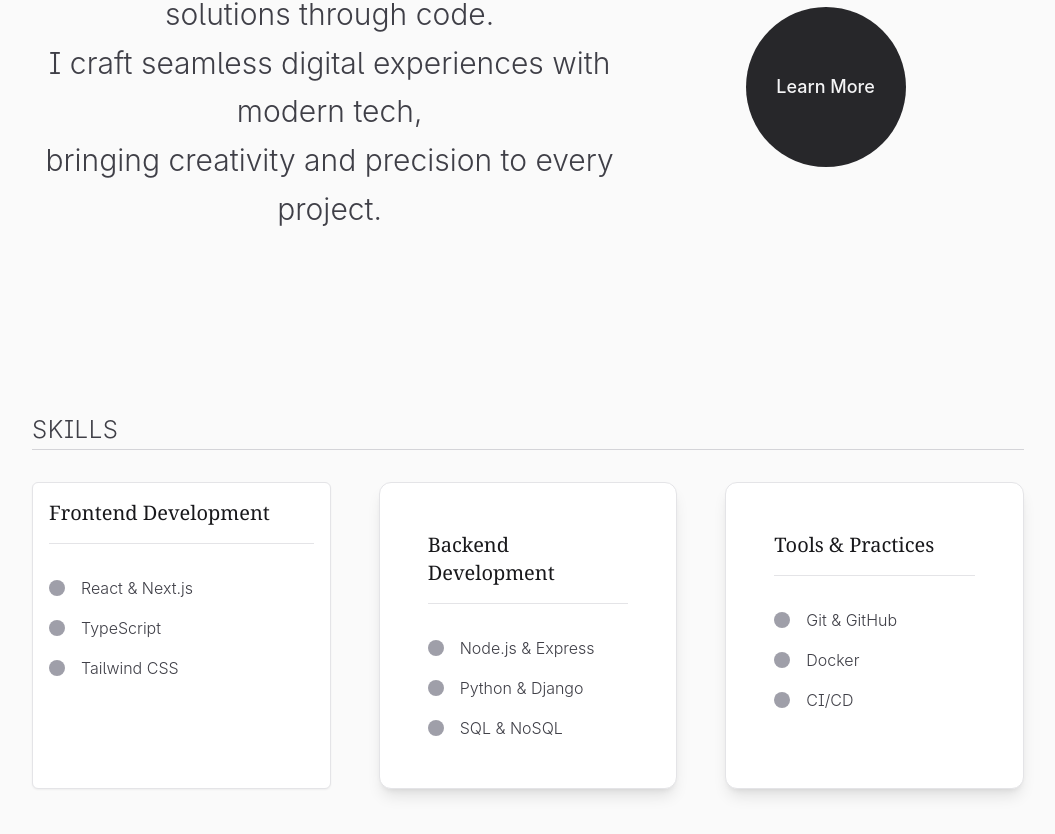
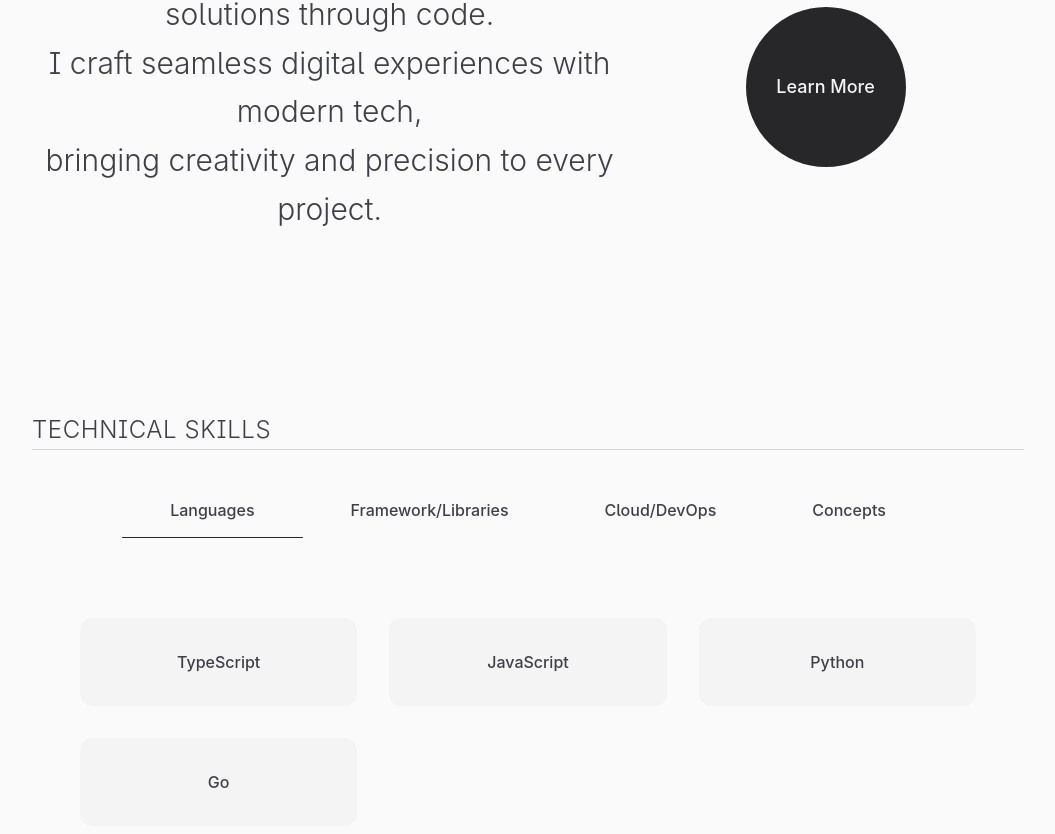
Before and after one commit to Rasil07/personal-portfolio, a Next.js app: page / in a window 1280 px wide. Shown: the part 1083-1917 px from the top of the page, without its empty margins (112-1167 px from the left). Built offline with nearby package versions, Linux system fonts and the light colour scheme.

Commit message:
added technical lists

```diff
--- a/src/Components/LandingSection.tsx
+++ b/src/Components/LandingSection.tsx
@@ -1,11 +1,11 @@
 "use client";
 
-import { motion } from "motion/react";
+import { AnimatePresence, motion } from "motion/react";
 import { useEffect, useState } from "react";
 
 export default function LandingSection() {
   const [scrollX, setScrollX] = useState(0);
-
+  const [activeTab, setActiveTab] = useState("Languages");
   useEffect(() => {
     const handleScroll = () => {
       setScrollX(window.scrollY * 10);
@@ -183,111 +183,296 @@ export default function LandingSection() {
 
       <section className="w-full px-4 md:px-18 md:py-4 ">
         <h2 className="text-2xl text-zinc-700 dark:text-zinc-300 leading-relaxed font-light tracking-wide">
-          SKILLS
+          TECHNICAL SKILLS
         </h2>
 
         <div className="w-full h-[1px] bg-zinc-300 dark:bg-zinc-600"></div>
         <div className="w-full py-4">
-          <div className="grid grid-cols-1 md:grid-cols-2 lg:grid-cols-3 gap-6 ">
-            {/* Frontend Card */}
+          {/* Tabs */}
+          <div className="flex mb-4  justify-center">
+            {[
+              "Languages",
+              "Framework/Libraries",
+              "Cloud/DevOps",
+              "Concepts",
+            ].map((tab, index) => (
+              <motion.button
+                key={tab}
+                className="px-6 py-2 text-zinc-700 dark:text-zinc-300 font-medium relative"
+                whileHover={{ scale: 1.05 }}
+                initial={{ opacity: 0, y: -10 }}
+                animate={{ opacity: 1, y: 0 }}
+                transition={{ delay: index * 0.1 }}
+                onClick={() => setActiveTab(tab)}
+              >
+                {tab}
+                {activeTab === tab && (
                   <motion.div
-              className=" bg-white dark:bg-zinc-800 p-2 rounded-sm shadow-sm border border-zinc-200 dark:border-zinc-700"
+                    className="absolute bottom-0 left-0 right-0 h-[1px] bg-zinc-800 dark:bg-zinc-200 rounded-full"
+                    layoutId="activeTab"
+                  />
+                )}
+              </motion.button>
+            ))}
+          </div>
+
+          {/* Content */}
+          <AnimatePresence mode="wait">
+            {activeTab === "Languages" && (
+              <motion.div
+                key="languages"
                 initial={{ opacity: 0, y: 20 }}
-              whileInView={{
-                opacity: 1,
-                y: 0,
-                transition: {
-                  duration: 0.5,
-                  delay: 0.1,
-                },
-              }}
-              whileHover={{ scale: 1.02 }}
+                animate={{ opacity: 1, y: 0 }}
+                exit={{ opacity: 0, y: -20 }}
+                transition={{ duration: 0.2 }}
+                className="grid grid-cols-1 sm:grid-cols-3 gap-4 p-6"
               >
-              <h3 className="text-xl font-serif text-zinc-900 dark:text-zinc-100 mb-4 border-b border-zinc-200 dark:border-zinc-700 pb-2">
-                Frontend Development
-              </h3>
-              <ul className="space-y-2 font-light">
-                <li className="flex items-center text-zinc-700 dark:text-zinc-300">
-                  <span className="w-2 h-2 bg-zinc-400 rounded-full mr-2"></span>
-                  React & Next.js
-                </li>
-                <li className="flex items-center text-zinc-700 dark:text-zinc-300">
-                  <span className="w-2 h-2 bg-zinc-400 rounded-full mr-2"></span>
+                <motion.div
+                  className="flex items-center justify-center p-4 rounded-lg bg-zinc-100 dark:bg-zinc-800 hover:bg-zinc-200 dark:hover:bg-zinc-700 transition-colors duration-200"
+                  whileHover={{ scale: 1.05 }}
+                  whileTap={{ scale: 0.95 }}
+                >
+                  <span className="text-zinc-700 dark:text-zinc-300 font-medium">
                     TypeScript
-                </li>
-                <li className="flex items-center text-zinc-700 dark:text-zinc-300">
-                  <span className="w-2 h-2 bg-zinc-400 rounded-full mr-2"></span>
-                  Tailwind CSS
-                </li>
-              </ul>
+                  </span>
                 </motion.div>
 
-            {/* Backend Card */}
                 <motion.div
-              className="bg-white dark:bg-zinc-800 p-6 rounded-lg shadow-lg border border-zinc-200 dark:border-zinc-700"
+                  className="flex items-center justify-center p-4 rounded-lg bg-zinc-100 dark:bg-zinc-800 hover:bg-zinc-200 dark:hover:bg-zinc-700 transition-colors duration-200"
+                  whileHover={{ scale: 1.05 }}
+                  whileTap={{ scale: 0.95 }}
+                >
+                  <span className="text-zinc-700 dark:text-zinc-300 font-medium">
+                    JavaScript
+                  </span>
+                </motion.div>
+                <motion.div
+                  className="flex items-center justify-center p-4 rounded-lg bg-zinc-100 dark:bg-zinc-800 hover:bg-zinc-200 dark:hover:bg-zinc-700 transition-colors duration-200"
+                  whileHover={{ scale: 1.05 }}
+                  whileTap={{ scale: 0.95 }}
+                >
+                  <span className="text-zinc-700 dark:text-zinc-300 font-medium">
+                    Python
+                  </span>
+                </motion.div>
+                <motion.div
+                  className="flex items-center justify-center p-4 rounded-lg bg-zinc-100 dark:bg-zinc-800 hover:bg-zinc-200 dark:hover:bg-zinc-700 transition-colors duration-200"
+                  whileHover={{ scale: 1.05 }}
+                  whileTap={{ scale: 0.95 }}
+                >
+                  <span className="text-zinc-700 dark:text-zinc-300 font-medium">
+                    Go
+                  </span>
+                </motion.div>
+              </motion.div>
+            )}
+
+            {activeTab === "Framework/Libraries" && (
+              <motion.div
+                key="frameworks"
                 initial={{ opacity: 0, y: 20 }}
-              whileInView={{
-                opacity: 1,
-                y: 0,
-                transition: {
-                  duration: 0.5,
-                  delay: 0.2,
-                },
-              }}
-              whileHover={{ scale: 1.02 }}
+                animate={{ opacity: 1, y: 0 }}
+                exit={{ opacity: 0, y: -20 }}
+                transition={{ duration: 0.2 }}
+                className="grid grid-cols-1 sm:grid-cols-3 gap-4 p-6"
               >
-              <h3 className="text-xl font-serif text-zinc-900 dark:text-zinc-100 mb-4 border-b border-zinc-200 dark:border-zinc-700 pb-2">
-                Backend Development
-              </h3>
-              <ul className="space-y-2 font-light">
-                <li className="flex items-center text-zinc-700 dark:text-zinc-300">
-                  <span className="w-2 h-2 bg-zinc-400 rounded-full mr-2"></span>
-                  Node.js & Express
-                </li>
-                <li className="flex items-center text-zinc-700 dark:text-zinc-300">
-                  <span className="w-2 h-2 bg-zinc-400 rounded-full mr-2"></span>
-                  Python & Django
-                </li>
-                <li className="flex items-center text-zinc-700 dark:text-zinc-300">
-                  <span className="w-2 h-2 bg-zinc-400 rounded-full mr-2"></span>
-                  SQL & NoSQL
-                </li>
-              </ul>
+                <motion.div
+                  className="flex items-center justify-center p-4 rounded-lg bg-zinc-100 dark:bg-zinc-800 hover:bg-zinc-200 dark:hover:bg-zinc-700 transition-colors duration-200"
+                  whileHover={{ scale: 1.05 }}
+                  whileTap={{ scale: 0.95 }}
+                >
+                  <span className="text-zinc-700 dark:text-zinc-300 font-medium">
+                    Node.js
+                  </span>
                 </motion.div>
 
-            {/* Tools Card */}
                 <motion.div
-              className="bg-white dark:bg-zinc-800 p-6 rounded-lg shadow-lg border border-zinc-200 dark:border-zinc-700"
+                  className="flex items-center justify-center p-4 rounded-lg bg-zinc-100 dark:bg-zinc-800 hover:bg-zinc-200 dark:hover:bg-zinc-700 transition-colors duration-200"
+                  whileHover={{ scale: 1.05 }}
+                  whileTap={{ scale: 0.95 }}
+                >
+                  <span className="text-zinc-700 dark:text-zinc-300 font-medium">
+                    Express.js
+                  </span>
+                </motion.div>
+                <motion.div
+                  className="flex items-center justify-center p-4 rounded-lg bg-zinc-100 dark:bg-zinc-800 hover:bg-zinc-200 dark:hover:bg-zinc-700 transition-colors duration-200"
+                  whileHover={{ scale: 1.05 }}
+                  whileTap={{ scale: 0.95 }}
+                >
+                  <span className="text-zinc-700 dark:text-zinc-300 font-medium">
+                    Nest.js
+                  </span>
+                </motion.div>
+                <motion.div
+                  className="flex items-center justify-center p-4 rounded-lg bg-zinc-100 dark:bg-zinc-800 hover:bg-zinc-200 dark:hover:bg-zinc-700 transition-colors duration-200"
+                  whileHover={{ scale: 1.05 }}
+                  whileTap={{ scale: 0.95 }}
+                >
+                  <span className="text-zinc-700 dark:text-zinc-300 font-medium">
+                    React.js
+                  </span>
+                </motion.div>
+                <motion.div
+                  className="flex items-center justify-center p-4 rounded-lg bg-zinc-100 dark:bg-zinc-800 hover:bg-zinc-200 dark:hover:bg-zinc-700 transition-colors duration-200"
+                  whileHover={{ scale: 1.05 }}
+                  whileTap={{ scale: 0.95 }}
+                >
+                  <span className="text-zinc-700 dark:text-zinc-300 font-medium">
+                    Next.js
+                  </span>
+                </motion.div>
+
+                <motion.div
+                  className="flex items-center justify-center p-4 rounded-lg bg-zinc-100 dark:bg-zinc-800 hover:bg-zinc-200 dark:hover:bg-zinc-700 transition-colors duration-200"
+                  whileHover={{ scale: 1.05 }}
+                  whileTap={{ scale: 0.95 }}
+                >
+                  <span className="text-zinc-700 dark:text-zinc-300 font-medium">
+                    D3.js
+                  </span>
+                </motion.div>
+
+                <motion.div
+                  className="flex items-center justify-center p-4 rounded-lg bg-zinc-100 dark:bg-zinc-800 hover:bg-zinc-200 dark:hover:bg-zinc-700 transition-colors duration-200"
+                  whileHover={{ scale: 1.05 }}
+                  whileTap={{ scale: 0.95 }}
+                >
+                  <span className="text-zinc-700 dark:text-zinc-300 font-medium">
+                    React Native
+                  </span>
+                </motion.div>
+
+                <motion.div
+                  className="flex items-center justify-center p-4 rounded-lg bg-zinc-100 dark:bg-zinc-800 hover:bg-zinc-200 dark:hover:bg-zinc-700 transition-colors duration-200"
+                  whileHover={{ scale: 1.05 }}
+                  whileTap={{ scale: 0.95 }}
+                >
+                  <span className="text-zinc-700 dark:text-zinc-300 font-medium">
+                    Framer Motion
+                  </span>
+                </motion.div>
+
+                <motion.div
+                  className="flex items-center justify-center p-4 rounded-lg bg-zinc-100 dark:bg-zinc-800 hover:bg-zinc-200 dark:hover:bg-zinc-700 transition-colors duration-200"
+                  whileHover={{ scale: 1.05 }}
+                  whileTap={{ scale: 0.95 }}
+                >
+                  <span className="text-zinc-700 dark:text-zinc-300 font-medium">
+                    Tailwind CSS
+                  </span>
+                </motion.div>
+              </motion.div>
+            )}
+
+            {activeTab === "Cloud/DevOps" && (
+              <motion.div
+                key="cloud"
                 initial={{ opacity: 0, y: 20 }}
-              whileInView={{
-                opacity: 1,
-                y: 0,
-                transition: {
-                  duration: 0.5,
-                  delay: 0.3,
-                },
-              }}
-              whileHover={{ scale: 1.02 }}
+                animate={{ opacity: 1, y: 0 }}
+                exit={{ opacity: 0, y: -20 }}
+                transition={{ duration: 0.2 }}
+                className="grid grid-cols-1 sm:grid-cols-4 gap-4 p-6"
               >
-              <h3 className="text-xl font-serif text-zinc-900 dark:text-zinc-100 mb-4 border-b border-zinc-200 dark:border-zinc-700 pb-2">
-                Tools & Practices
-              </h3>
-              <ul className="space-y-2 font-light">
-                <li className="flex items-center text-zinc-700 dark:text-zinc-300">
-                  <span className="w-2 h-2 bg-zinc-400 rounded-full mr-2"></span>
-                  Git & GitHub
-                </li>
-                <li className="flex items-center text-zinc-700 dark:text-zinc-300">
-                  <span className="w-2 h-2 bg-zinc-400 rounded-full mr-2"></span>
+                <motion.div
+                  className="flex items-center justify-center p-4 rounded-lg bg-zinc-100 dark:bg-zinc-800 hover:bg-zinc-200 dark:hover:bg-zinc-700 transition-colors duration-200"
+                  whileHover={{ scale: 1.05 }}
+                  whileTap={{ scale: 0.95 }}
+                >
+                  <span className="text-zinc-700 dark:text-zinc-300 font-medium">
+                    AWS Services
+                  </span>
+                </motion.div>
+
+                <motion.div
+                  className="flex items-center justify-center p-4 rounded-lg bg-zinc-100 dark:bg-zinc-800 hover:bg-zinc-200 dark:hover:bg-zinc-700 transition-colors duration-200"
+                  whileHover={{ scale: 1.05 }}
+                  whileTap={{ scale: 0.95 }}
+                >
+                  <span className="text-zinc-700 dark:text-zinc-300 font-medium">
+                    MongoDB
+                  </span>
+                </motion.div>
+
+                <motion.div
+                  className="flex items-center justify-center p-4 rounded-lg bg-zinc-100 dark:bg-zinc-800 hover:bg-zinc-200 dark:hover:bg-zinc-700 transition-colors duration-200"
+                  whileHover={{ scale: 1.05 }}
+                  whileTap={{ scale: 0.95 }}
+                >
+                  <span className="text-zinc-700 dark:text-zinc-300 font-medium">
+                    DynamoDB
+                  </span>
+                </motion.div>
+                <motion.div
+                  className="flex items-center justify-center p-4 rounded-lg bg-zinc-100 dark:bg-zinc-800 hover:bg-zinc-200 dark:hover:bg-zinc-700 transition-colors duration-200"
+                  whileHover={{ scale: 1.05 }}
+                  whileTap={{ scale: 0.95 }}
+                >
+                  <span className="text-zinc-700 dark:text-zinc-300 font-medium">
+                    PostgreSQL
+                  </span>
+                </motion.div>
+                <motion.div
+                  className="flex items-center justify-center p-4 rounded-lg bg-zinc-100 dark:bg-zinc-800 hover:bg-zinc-200 dark:hover:bg-zinc-700 transition-colors duration-200"
+                  whileHover={{ scale: 1.05 }}
+                  whileTap={{ scale: 0.95 }}
+                >
+                  <span className="text-zinc-700 dark:text-zinc-300 font-medium">
                     Docker
-                </li>
-                <li className="flex items-center text-zinc-700 dark:text-zinc-300">
-                  <span className="w-2 h-2 bg-zinc-400 rounded-full mr-2"></span>
-                  CI/CD
-                </li>
-              </ul>
+                  </span>
                 </motion.div>
-          </div>
+              </motion.div>
+            )}
+
+            {activeTab === "Concepts" && (
+              <motion.div
+                key="concepts"
+                initial={{ opacity: 0, y: 20 }}
+                animate={{ opacity: 1, y: 0 }}
+                exit={{ opacity: 0, y: -20 }}
+                transition={{ duration: 0.2 }}
+                className="grid grid-cols-1 sm:grid-cols-4 gap-4 p-6"
+              >
+                <motion.div
+                  className="flex items-center justify-center p-4 rounded-lg bg-zinc-100 dark:bg-zinc-800 hover:bg-zinc-200 dark:hover:bg-zinc-700 transition-colors duration-200"
+                  whileHover={{ scale: 1.05 }}
+                  whileTap={{ scale: 0.95 }}
+                >
+                  <span className="text-zinc-700 dark:text-zinc-300 font-medium">
+                    DSA
+                  </span>
+                </motion.div>
+                <motion.div
+                  className="flex items-center justify-center p-4 rounded-lg bg-zinc-100 dark:bg-zinc-800 hover:bg-zinc-200 dark:hover:bg-zinc-700 transition-colors duration-200"
+                  whileHover={{ scale: 1.05 }}
+                  whileTap={{ scale: 0.95 }}
+                >
+                  <span className="text-zinc-700 dark:text-zinc-300 font-medium">
+                    Microservices
+                  </span>
+                </motion.div>
+                <motion.div
+                  className="flex items-center justify-center p-4 rounded-lg bg-zinc-100 dark:bg-zinc-800 hover:bg-zinc-200 dark:hover:bg-zinc-700 transition-colors duration-200"
+                  whileHover={{ scale: 1.05 }}
+                  whileTap={{ scale: 0.95 }}
+                >
+                  <span className="text-zinc-700 dark:text-zinc-300 font-medium">
+                    Micro Frontends
+                  </span>
+                </motion.div>
+
+                <motion.div
+                  className="flex items-center justify-center p-4 rounded-lg bg-zinc-100 dark:bg-zinc-800 hover:bg-zinc-200 dark:hover:bg-zinc-700 transition-colors duration-200"
+                  whileHover={{ scale: 1.05 }}
+                  whileTap={{ scale: 0.95 }}
+                >
+                  <span className="text-zinc-700 dark:text-zinc-300 font-medium">
+                    System Design
+                  </span>
+                </motion.div>
+              </motion.div>
+            )}
+          </AnimatePresence>
         </div>
       </section>
 
```
Lines whose indentation alone changed are shown as unchanged.
